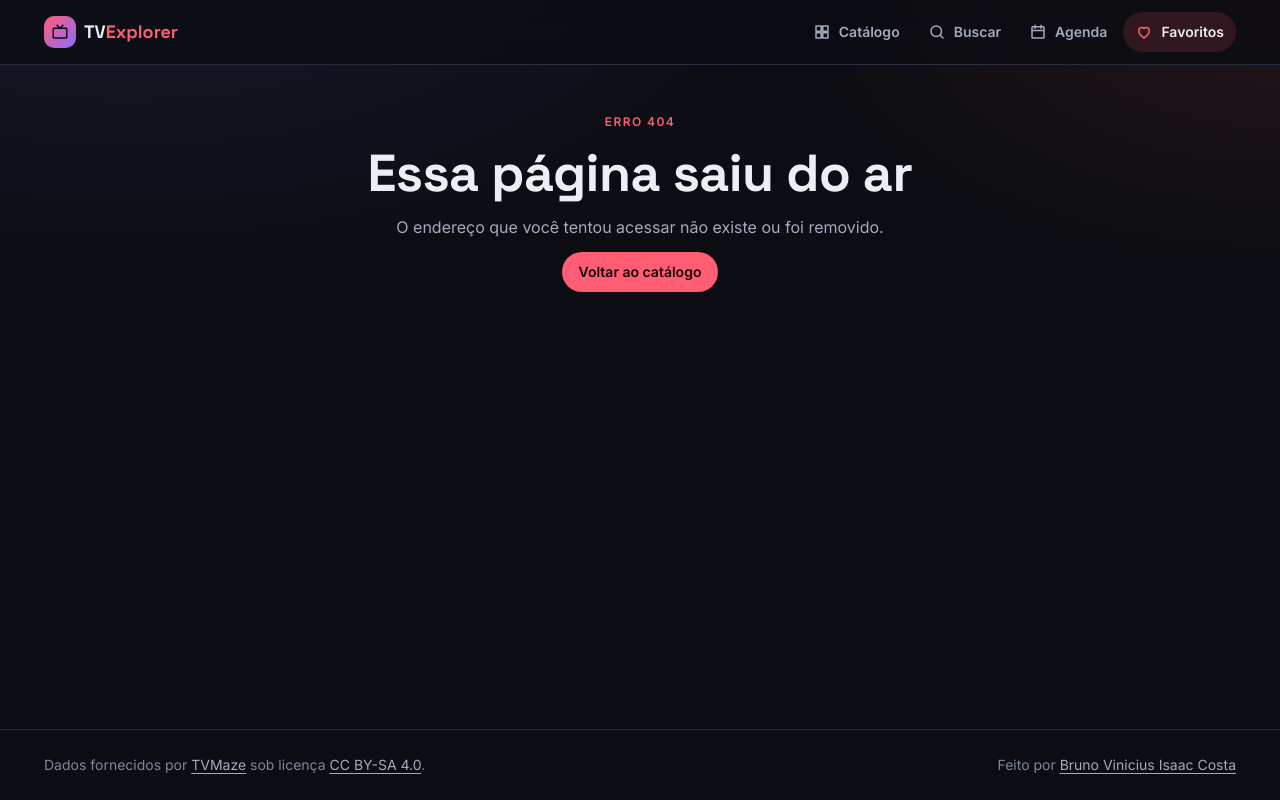
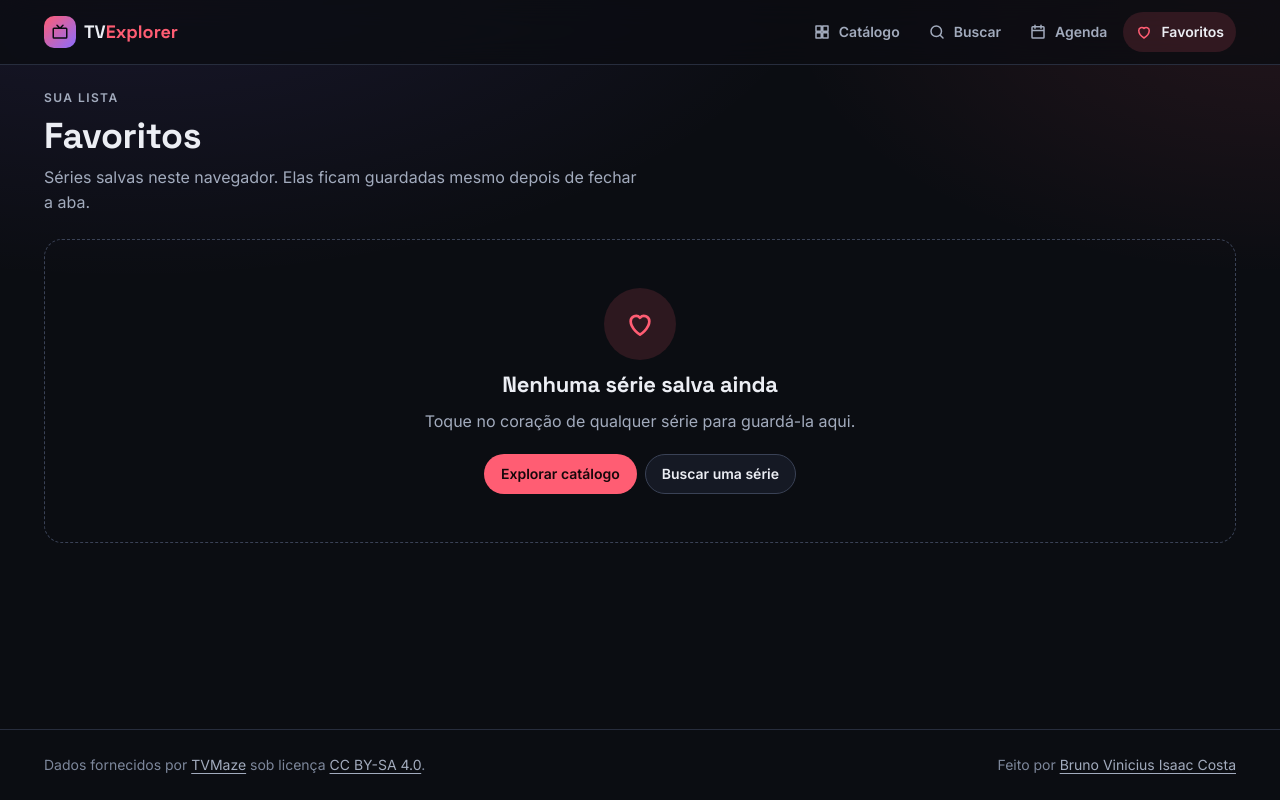
Before and after one commit to BrunoICosta/angular-tv-explorer, an Angular app: page /favoritos in a window 1280 px wide. Built offline with nearby package versions, Linux system fonts and the light colour scheme.

Commit message:
feat(favorites): add favorites page with filters and clear action

```diff
--- a/src/app/app.routes.ts
+++ b/src/app/app.routes.ts
@@ -17,6 +17,11 @@ export const routes: Routes = [
       import('./features/show-detail/show-detail.routes').then((m) => m.SHOW_DETAIL_ROUTES),
   },
   {
+    path: 'favoritos',
+    loadChildren: () =>
+      import('./features/favorites/favorites.routes').then((m) => m.FAVORITES_ROUTES),
+  },
+  {
     path: '**',
     loadChildren: () =>
       import('./features/not-found/not-found.routes').then((m) => m.NOT_FOUND_ROUTES),
--- /dev/null
+++ b/src/app/features/favorites/favorites.routes.ts
@@ -0,0 +1,12 @@
+import { Routes } from '@angular/router';
+
+export const FAVORITES_ROUTES: Routes = [
+  {
+    path: '',
+    title: 'Favoritos',
+    loadComponent: () =>
+      import('./pages/favorites-page/favorites-page.component').then(
+        (m) => m.FavoritesPageComponent,
+      ),
+  },
+];
--- /dev/null
+++ b/src/app/features/favorites/pages/favorites-page/favorites-page.component.html
@@ -0,0 +1,56 @@
+<section class="container page">
+  <header class="page-header favorites-header">
+    <div>
+      <p class="eyebrow">Sua lista</p>
+      <h1>Favoritos</h1>
+      <p>Séries salvas neste navegador. Elas ficam guardadas mesmo depois de fechar a aba.</p>
+    </div>
+
+    @if (favorites().length) {
+      <div class="clear-actions">
+        @if (confirmingClear()) {
+          <span class="clear-actions__question" role="status">Remover todas?</span>
+          <button type="button" class="btn btn--primary" (click)="confirmClear()">
+            Sim, limpar
+          </button>
+          <button type="button" class="btn btn--ghost" (click)="cancelClear()">Cancelar</button>
+        } @else {
+          <button type="button" class="btn btn--ghost" (click)="requestClear()">
+            Limpar favoritos
+          </button>
+        }
+      </div>
+    }
+  </header>
+
+  @if (favorites().length) {
+    <app-show-filters
+      [genres]="genres()"
+      [(genre)]="genre"
+      [(sort)]="sort"
+      [matchCount]="visible().length"
+      [totalCount]="favorites().length"
+      label="Filtros dos favoritos"
+      countSuffix="favoritos"
+      defaultSortLabel="Adicionados recentemente"
+    />
+
+    <ul class="show-grid" aria-label="Séries favoritas">
+      @for (show of visible(); track show.id) {
+        <li><app-show-card [show]="show" /></li>
+      } @empty {
+        <li class="no-match">Nenhum favorito com esse gênero.</li>
+      }
+    </ul>
+  } @else {
+    <div class="empty">
+      <div class="empty__art"><app-icon name="heart" [size]="32" /></div>
+      <h2>Nenhuma série salva ainda</h2>
+      <p>Toque no coração de qualquer série para guardá-la aqui.</p>
+      <div class="empty__actions">
+        <a class="btn btn--primary" routerLink="/">Explorar catálogo</a>
+        <a class="btn" routerLink="/buscar">Buscar uma série</a>
+      </div>
+    </div>
+  }
+</section>
--- /dev/null
+++ b/src/app/features/favorites/pages/favorites-page/favorites-page.component.scss
@@ -0,0 +1,65 @@
+.favorites-header {
+  display: flex;
+  flex-wrap: wrap;
+  align-items: flex-end;
+  justify-content: space-between;
+  gap: var(--space-4);
+
+  > div:first-child {
+    display: grid;
+    gap: var(--space-2);
+  }
+}
+
+.clear-actions {
+  display: flex;
+  flex-wrap: wrap;
+  align-items: center;
+  gap: var(--space-2);
+
+  &__question {
+    color: var(--color-text-muted);
+    font-size: var(--text-sm);
+  }
+}
+
+.no-match {
+  grid-column: 1 / -1;
+  color: var(--color-text-muted);
+}
+
+.empty {
+  display: grid;
+  justify-items: center;
+  gap: var(--space-3);
+  padding: var(--space-7) var(--space-4);
+  border: 1px dashed var(--color-border-strong);
+  border-radius: var(--radius-lg);
+  text-align: center;
+
+  h2 {
+    font-size: var(--text-xl);
+  }
+
+  p {
+    color: var(--color-text-muted);
+  }
+
+  &__art {
+    display: grid;
+    place-items: center;
+    width: 72px;
+    height: 72px;
+    border-radius: var(--radius-pill);
+    background: var(--color-accent-soft);
+    color: var(--color-accent);
+  }
+
+  &__actions {
+    display: flex;
+    flex-wrap: wrap;
+    justify-content: center;
+    gap: var(--space-2);
+    margin-top: var(--space-2);
+  }
+}
--- /dev/null
+++ b/src/app/features/favorites/pages/favorites-page/favorites-page.component.ts
@@ -0,0 +1,48 @@
+import { ChangeDetectionStrategy, Component, computed, inject, signal } from '@angular/core';
+import { RouterLink } from '@angular/router';
+
+import { FavoritesStore } from '../../../../core/favorites/favorites.store';
+import { IconComponent } from '../../../../shared/components/icon/icon.component';
+import { ShowCardComponent } from '../../../../shared/components/show-card/show-card.component';
+import { ShowFiltersComponent } from '../../../../shared/components/show-filters/show-filters.component';
+import {
+  ShowSort,
+  collectGenres,
+  filterByGenre,
+  sortShows,
+} from '../../../../shared/utils/show-utils';
+
+@Component({
+  selector: 'app-favorites-page',
+  imports: [RouterLink, IconComponent, ShowCardComponent, ShowFiltersComponent],
+  templateUrl: './favorites-page.component.html',
+  styleUrl: './favorites-page.component.scss',
+  changeDetection: ChangeDetectionStrategy.OnPush,
+})
+export class FavoritesPageComponent {
+  private readonly store = inject(FavoritesStore);
+
+  protected readonly favorites = this.store.favorites;
+  protected readonly genre = signal<string | null>(null);
+  protected readonly sort = signal<ShowSort>('default');
+  protected readonly confirmingClear = signal(false);
+
+  protected readonly genres = computed(() => collectGenres(this.favorites()));
+  protected readonly visible = computed(() =>
+    sortShows(filterByGenre(this.favorites(), this.genre()), this.sort()),
+  );
+
+  protected requestClear(): void {
+    this.confirmingClear.set(true);
+  }
+
+  protected cancelClear(): void {
+    this.confirmingClear.set(false);
+  }
+
+  protected confirmClear(): void {
+    this.store.clear();
+    this.genre.set(null);
+    this.confirmingClear.set(false);
+  }
+}
```
